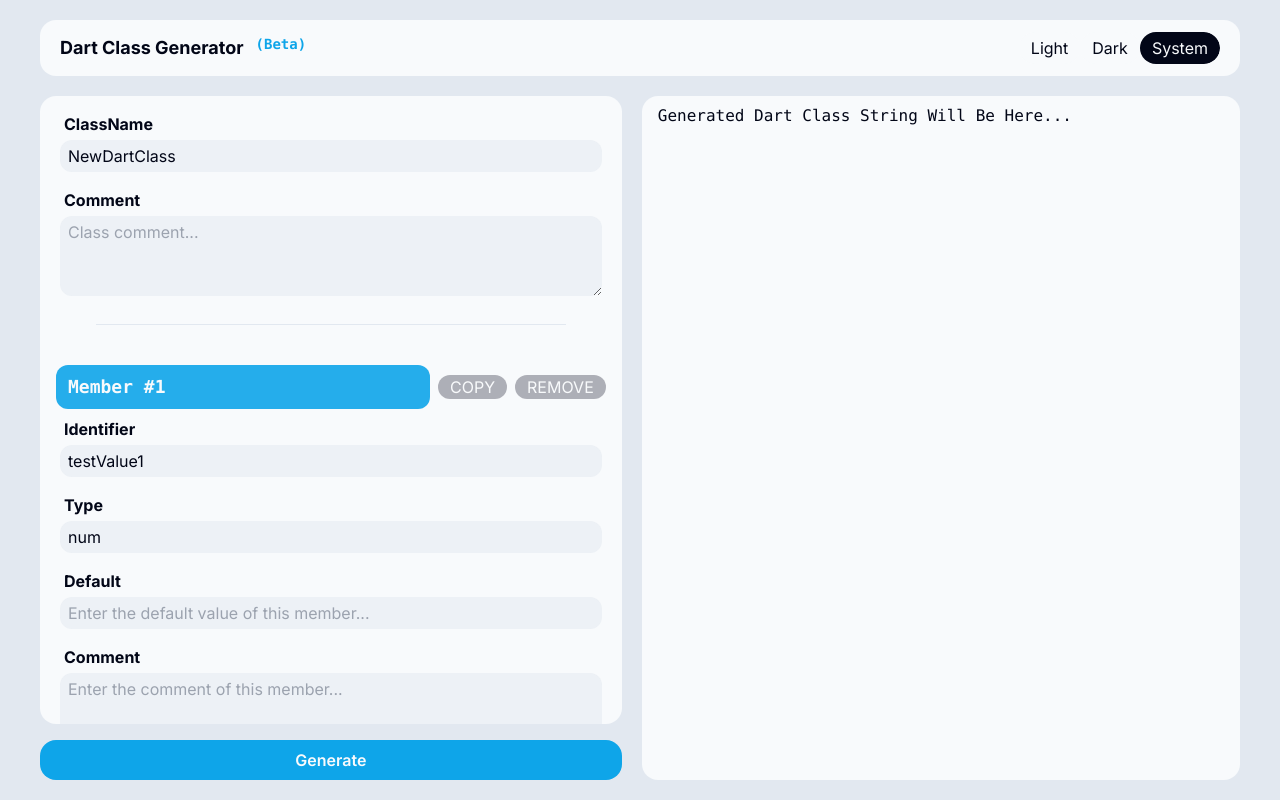
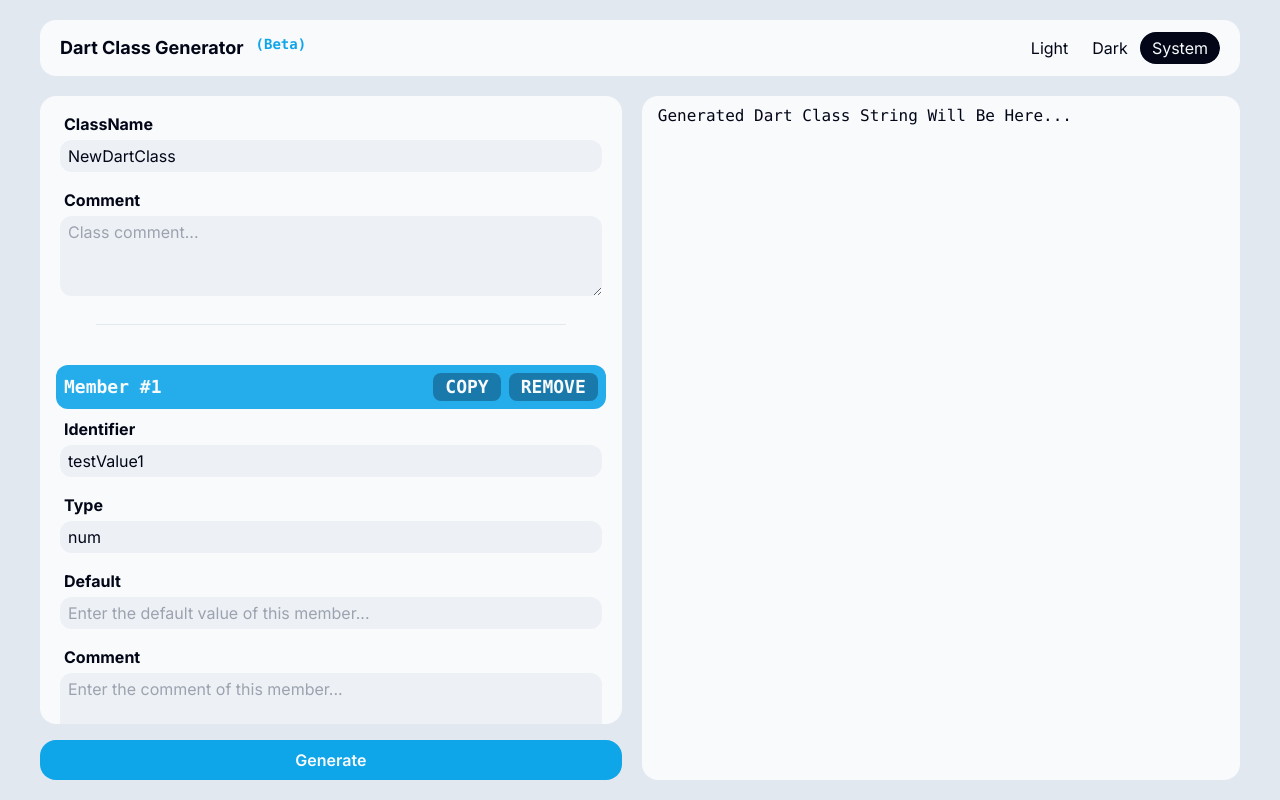
Before and after one commit to nfnfgo/dart_class_generator_frontend, a Next.js app: page / in a window 1280 px wide. Built offline with nearby package versions, Linux system fonts and the light colour scheme.

Commit message:
Update: Fundamental feature finished

```diff
--- a/src/app/(home)/setting_board.tsx
+++ b/src/app/(home)/setting_board.tsx
@@ -132,6 +132,40 @@ function MemberInfoSettingTile({ memberInfo, index }: {
         updateVer();
     }
 
+    /**
+     * Copy the memberInfo of this tile in the classInfo
+     *
+     * Notice:
+     * - The new member will be the next of this member in the list
+     * - Calling this method will cause `classInfo` state refresh
+     */
+    function copyThisMember(): void {
+        let curMemberInfo = classInfo.member_list[index];
+        let newMemberInfo = MemberInfo.createWith(curMemberInfo);
+        // Insert the new member info at the original index
+        classInfo.member_list.splice(index, 0, newMemberInfo);
+        // Since the new memberinfo has been insert to the current
+        // index, so the curMemberInfo will be at the inserted place
+        // and considered as the new member at user prespective
+        curMemberInfo.identifier += '_copy';
+        // call updateVer to trigger UI refresh
+        updateVer();
+    }
+
+    /**
+     * Remove this member from the classInfo member list
+     *
+     * Notice:
+     * - Remove operation is based on index, please make sure
+     * `index` param is correct in this component
+     * - Calling this function will cause classInfo state change
+     */
+    function removeThisMember(): void {
+        // Insert the new member info at the original index
+        classInfo.member_list.splice(index, 1);
+        updateVer();
+    }
+
     return (<>
         <div className={classNames(
             'flex flex-col flex-auto w-full min-w-0',
@@ -146,39 +180,42 @@ function MemberInfoSettingTile({ memberInfo, index }: {
                     'flex flex-auto w-full',
                     'rounded-xl',
                     'bg-primary/[.9] text-white',
-                    'items-center text-center',
-                    'px-3 py-2',
+                    'justify-between items-center text-center',
+                    'px-2 py-2',
                     'mt-5',
                     'font-mono font-bold text-lg',
                 )}>
-                    Member #{index + 1}
-                </div>
-                <button>
+                    <div>Member #{index + 1}</div>
+                    <div className={classNames(
+                        'flex flex-row min-w-0',
+                        'gap-x-2'
+                    )}>
+                        <button onClick={copyThisMember}>
                             <div className={classNames(
                                 'min-w-[2rem] max-w-max',
-                        'rounded-xl',
+                                'rounded-lg',
                                 'bg-black/[.3] hover:bg-primary text-white',
                                 'transition-colors',
                                 'items-center text-center',
                                 'px-3',
-                        'mt-5'
                             )}>
                                 COPY
                             </div>
                         </button>
-                <button>
+                        <button onClick={removeThisMember}>
                             <div className={classNames(
                                 'min-w-[2rem] max-w-max',
-                        'rounded-xl',
+                                'rounded-lg',
                                 'bg-black/[.3] hover:bg-red text-white',
                                 'transition-colors',
                                 'items-center text-center',
                                 'px-3',
-                        'mt-5'
                             )}>
                                 REMOVE
                             </div>
                         </button>
+                    </div>
+                </div>
             </div>
             {/* Input Part */}
             <InputTile
@@ -236,6 +273,22 @@ function MemberInfoSettingTile({ memberInfo, index }: {
                 onChange={(newValue: boolean | undefined) => {
                     updateMemberInfo(function (memberInfo: MemberInfo) {
                         memberInfo.is_class = newValue ?? false;
+                    });
+                }} />
+            <BooleanInputTile
+                title='Is List'
+                defaultValue={memberInfo.is_list}
+                onChange={(newValue: boolean | undefined) => {
+                    updateMemberInfo(function (memberInfo: MemberInfo) {
+                        memberInfo.is_list = newValue ?? false;
+                    });
+                }} />
+            <BooleanInputTile
+                title='Nullable'
+                defaultValue={memberInfo.nullable}
+                onChange={(newValue: boolean | undefined) => {
+                    updateMemberInfo(function (memberInfo: MemberInfo) {
+                        memberInfo.nullable = newValue ?? false;
                     });
                 }} />
         </div>
--- a/src/stores/genInfoStore.tsx
+++ b/src/stores/genInfoStore.tsx
@@ -21,6 +21,9 @@ export class MemberInfo {
         return this;
     }
 
+    /**
+     * Create a new copy of a memberInfo instance, no `new` keyword needed
+     */
     static createWith(anoIns: MemberInfo): MemberInfo {
         let newMemberInfo: MemberInfo = new MemberInfo(anoIns.identifier, anoIns.type_name);
         newMemberInfo.copyWith(anoIns);
```
Lines whose indentation alone changed are shown as unchanged.
